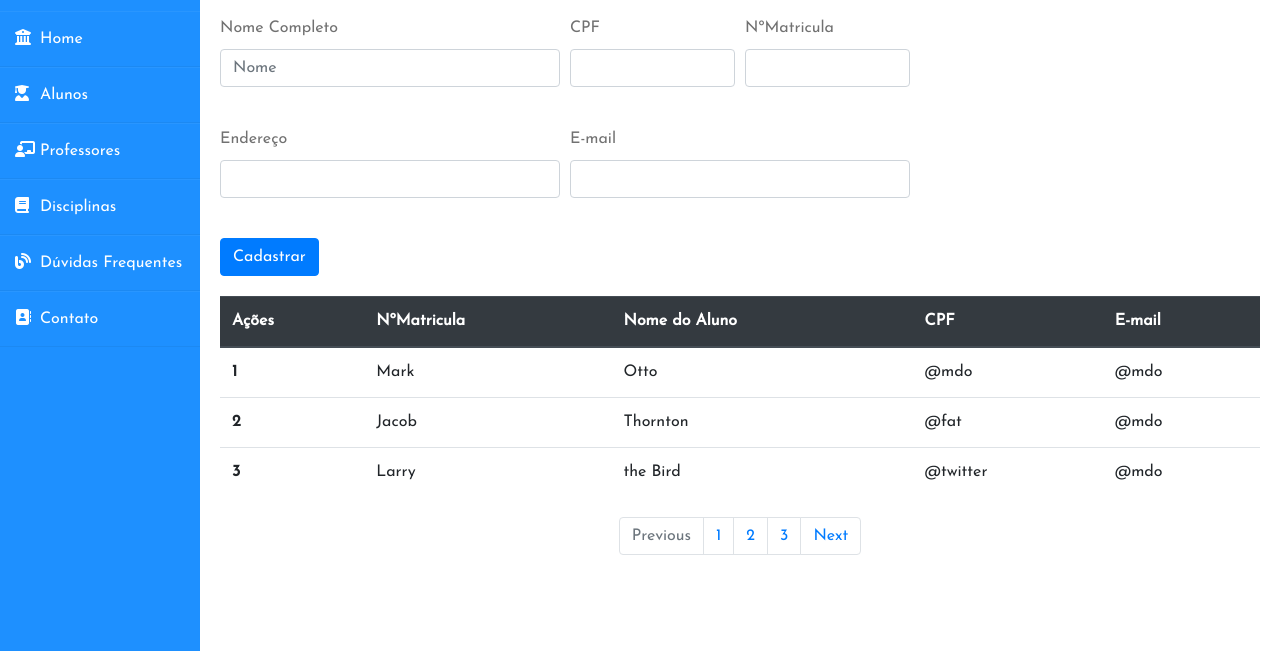
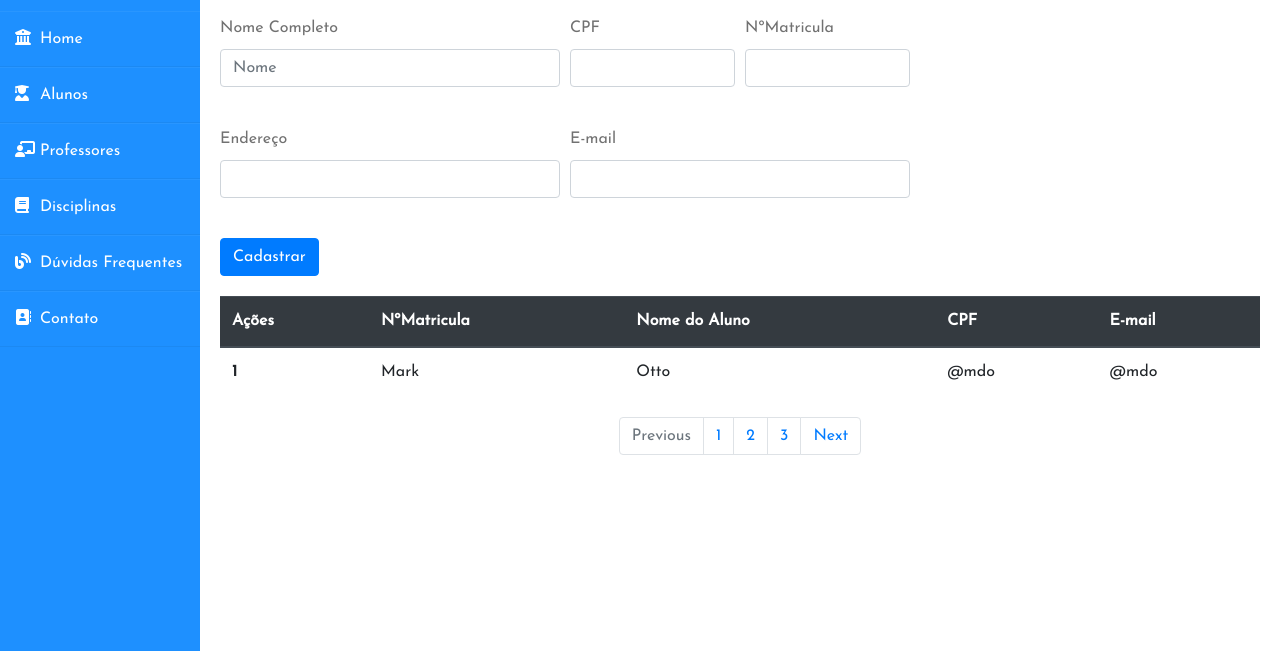
Before and after one commit to carloseduti/aluno-online, a plain HTML site: page src/cadastroaluno.html in a window 1280 px wide. Shown: the part 87-738 px from the top of the page. Drawn offline with nearby package versions, Linux system fonts and the light colour scheme.

Commit message:
sem_isse

```diff
--- a/src/cadastroaluno.html
+++ b/src/cadastroaluno.html
@@ -86,20 +86,6 @@
                                 <td>@mdo</td>
                                 <td>@mdo</td>
                             </tr>
-                            <tr>
-                                <th scope="row">2</th>
-                                <td>Jacob</td>
-                                <td>Thornton</td>
-                                <td>@fat</td>
-                                <td>@mdo</td>
-                            </tr>
-                            <tr>
-                                <th scope="row">3</th>
-                                <td>Larry</td>
-                                <td>the Bird</td>
-                                <td>@twitter</td>
-                                <td>@mdo</td>
-                            </tr>
                         </tbody>
                     </table>
                 </div>
```
